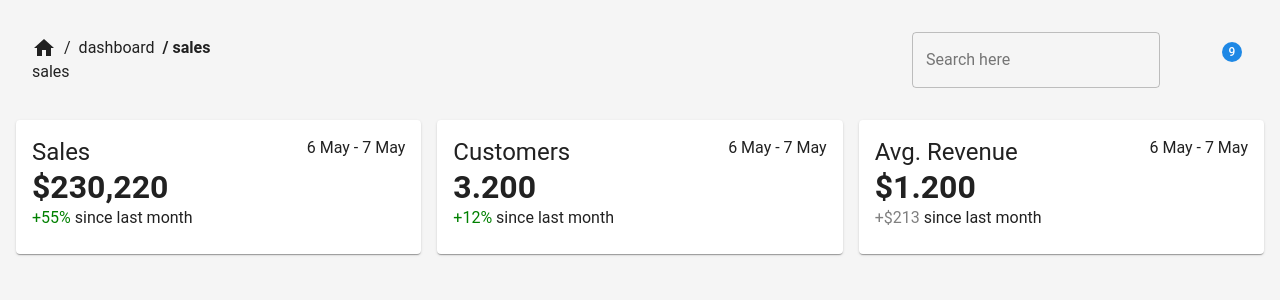
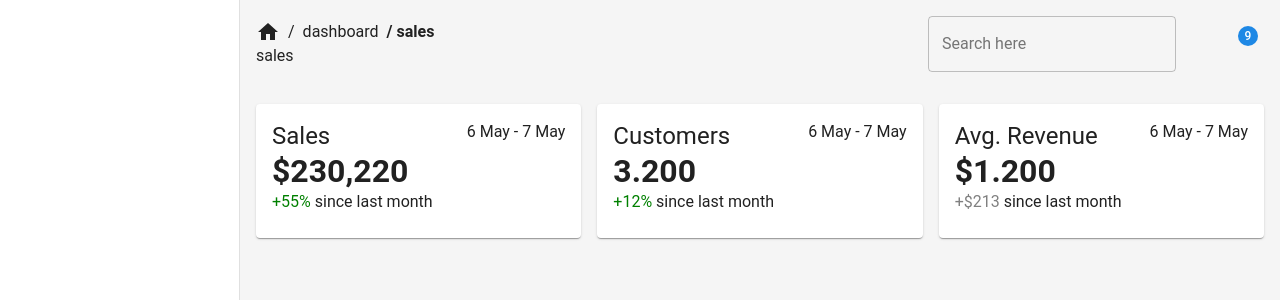
Before and after one commit to kamilszczepanik/dashboard-with-charts, a React (Vite) app: page /dashboard/sales in a window 1280 px wide. Shown: the top 300 px of the page. Built offline with nearby package versions, Linux system fonts and the light colour scheme; some icons are missing.

Commit message:
feat: side menu

```diff
--- a/src/App.tsx
+++ b/src/App.tsx
@@ -7,12 +7,14 @@ import {
 import { ThemeProvider, CssBaseline } from "@mui/material";
 import { theme } from "./theme";
 import { Sales } from "./pages/Dashboard/Sales";
+import { Layout } from "./components/layout/Layout";
 
 function App() {
   return (
     <ThemeProvider theme={theme}>
       <CssBaseline />
       <Router>
+        <Layout>
           <Routes>
             <Route path="/dashboard/sales" element={<Sales />} />
             <Route
@@ -20,6 +22,7 @@ function App() {
               element={<Navigate to="/dashboard/sales" replace />}
             />
           </Routes>
+        </Layout>
       </Router>
     </ThemeProvider>
   );
--- /dev/null
+++ b/src/components/layout/Layout.tsx
@@ -0,0 +1,26 @@
+import { Box } from "@mui/material";
+import { Topbar } from "./Topbar";
+import { Sidemenu } from "./Sidemenu";
+
+interface LayoutProps {
+  children: React.ReactNode;
+}
+
+export const Layout = ({ children }: LayoutProps) => {
+  return (
+    <Box sx={{ display: "flex", minHeight: "100vh" }}>
+      <Sidemenu />
+      <Box
+        component="main"
+        sx={{
+          flexGrow: 1,
+          width: { md: `calc(100% - 240px)` },
+          ml: { md: "240px" },
+        }}
+      >
+        <Topbar />
+        <Box sx={{ p: 2 }}>{children}</Box>
+      </Box>
+    </Box>
+  );
+};
--- /dev/null
+++ b/src/components/layout/Sidemenu.tsx
@@ -0,0 +1,21 @@
+import { Box } from "@mui/material";
+
+export const Sidemenu = () => {
+  return (
+    <Box
+      sx={{
+        width: 240,
+        height: "100vh",
+        borderRight: 1,
+        borderColor: "divider",
+        display: { xs: "none", md: "block" },
+        position: "fixed",
+        left: 0,
+        top: 0,
+        bgcolor: "background.paper",
+      }}
+    >
+      {/* Menu items will go here */}
+    </Box>
+  );
+};
--- a/src/pages/Dashboard/Sales.tsx
+++ b/src/pages/Dashboard/Sales.tsx
@@ -1,11 +1,8 @@
 import { Box, Card, CardContent, Typography } from "@mui/material";
-import { Topbar } from "../../components/layout/Topbar";
 import { salesCardsData } from "../../mocks";
 
 export const Sales = () => {
   return (
-    <Box sx={{ display: "flex", flexDirection: "column", gap: 2, p: 2 }}>
-      <Topbar />
     <Box sx={{ display: "flex", gap: 2, flexWrap: "wrap" }}>
       {salesCardsData.map((card, index) => (
         <Card key={index} sx={{ flex: 1, minWidth: 300 }}>
@@ -31,6 +28,5 @@ export const Sales = () => {
         </Card>
       ))}
     </Box>
-    </Box>
   );
 };
```
Lines whose indentation alone changed are shown as unchanged.
